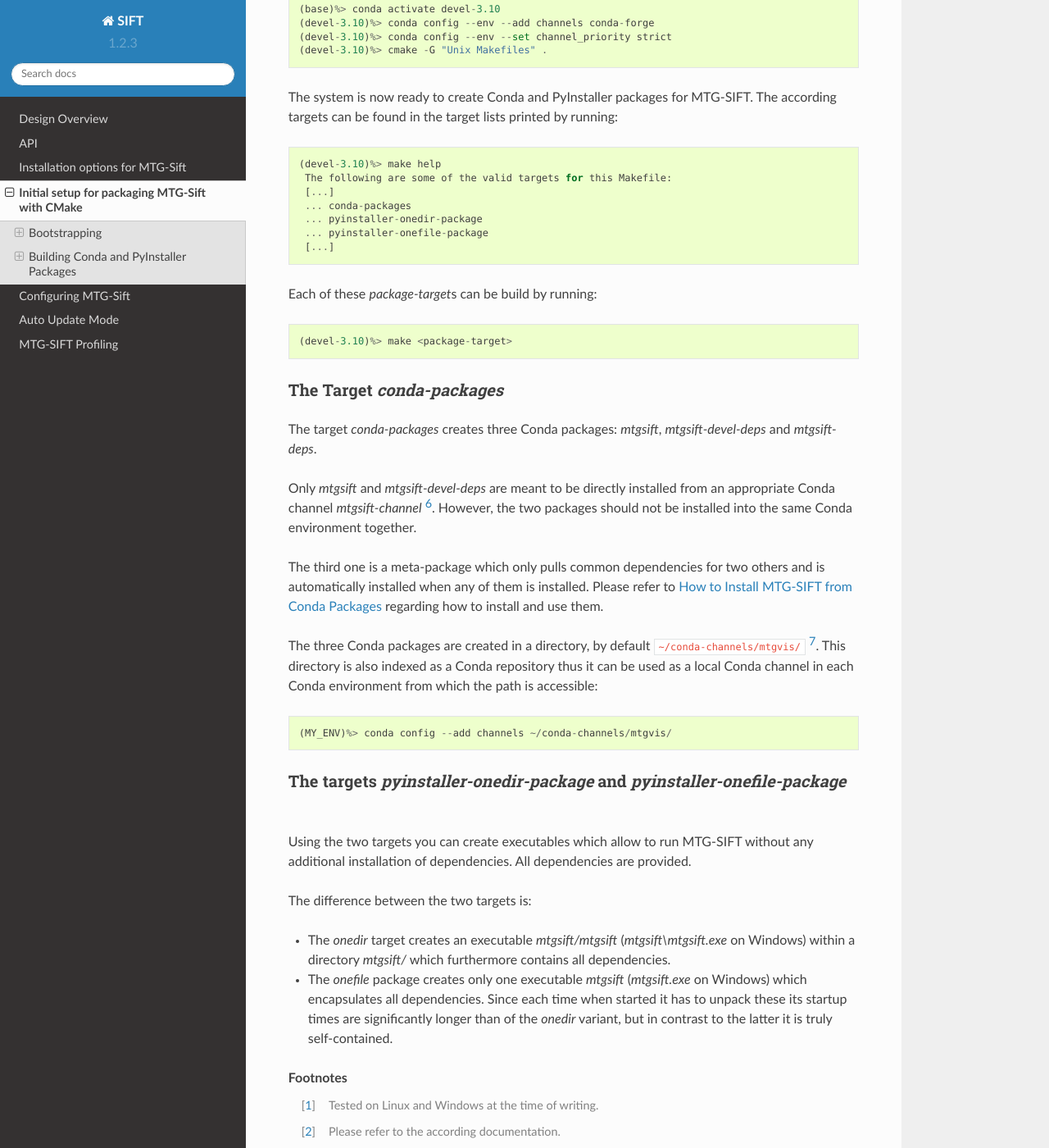
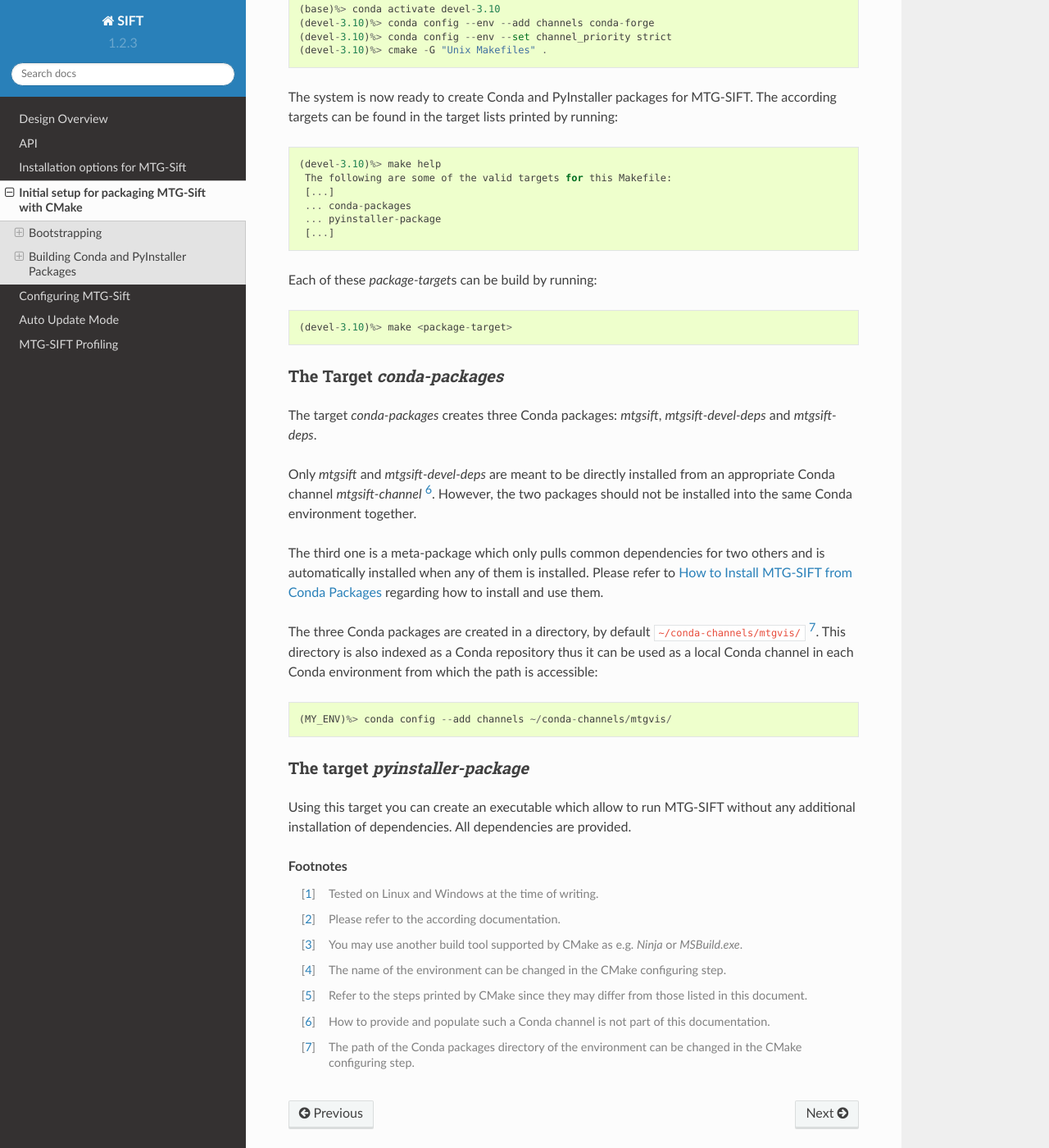
Before and after one commit to ssec/sift, a Sphinx documentation site: the page built from doc/source/PACKAGING-mtgsift.rst, in a window 1280 px wide and 1400 px high, scrolled down 1729 px. Shown: the whole window at 82% size. Built offline with Sphinx 7.4.7 and the Read the Docs theme 2.0.0, drawn with Linux system fonts in a browser that asks for light colours.

Commit message:
Remove PyInstaller 'onefile'-packaging
The 'onefile' PyInstaller package is significantly slower when executed
since at each application start the package needs to be unpacked first.

- Rename the build targetd 'pyinstaller-onedir-package' to
  'pyinstaller-package'.
- Remove the then obsolote file mtgsift-onefile.spec.

```diff
--- a/doc/source/PACKAGING-mtgsift.rst
+++ b/doc/source/PACKAGING-mtgsift.rst
@@ -94,8 +94,7 @@
    The following are some of the valid targets for this Makefile:
    [...]
    ... conda-packages
-   ... pyinstaller-onedir-package
-   ... pyinstaller-onefile-package
+   ... pyinstaller-package
    [...]
 
 Each of these *package-target*\ s can be build by running::
@@ -127,24 +126,13 @@
 
 .. _pyinstaller-packaging:
 
-The targets *pyinstaller-onedir-package* and *pyinstaller-onefile-package*
+The target *pyinstaller-package*
 ++++++++++++++++++++++++++++++++++++++++++++++++++++++++++++++++++++++++++
 
-Using the two targets you can create executables which allow to run MTG-SIFT
+Using this target you can create an executable which allow to run MTG-SIFT
 without any additional installation of dependencies. All dependencies are
 provided.
 
-
-The difference between the two targets is:
-
-- The *onedir* target creates an executable *mtgsift/mtgsift*
-  (*mtgsift\\mtgsift.exe* on Windows) within a directory *mtgsift/* which
-  furthermore contains all dependencies.
-- The *onefile* package creates only one executable *mtgsift* (*mtgsift.exe*
-  on Windows) which encapsulates all dependencies. Since each time when
-  started it has to unpack these its startup times are significantly longer
-  than of the *onedir* variant, but in contrast to the latter it is truly
-  self-contained.
 
 
 .. rubric:: Footnotes
```
Also changed, not shown: CMakeLists.txt (+10 -13 lines), 1 other file.
